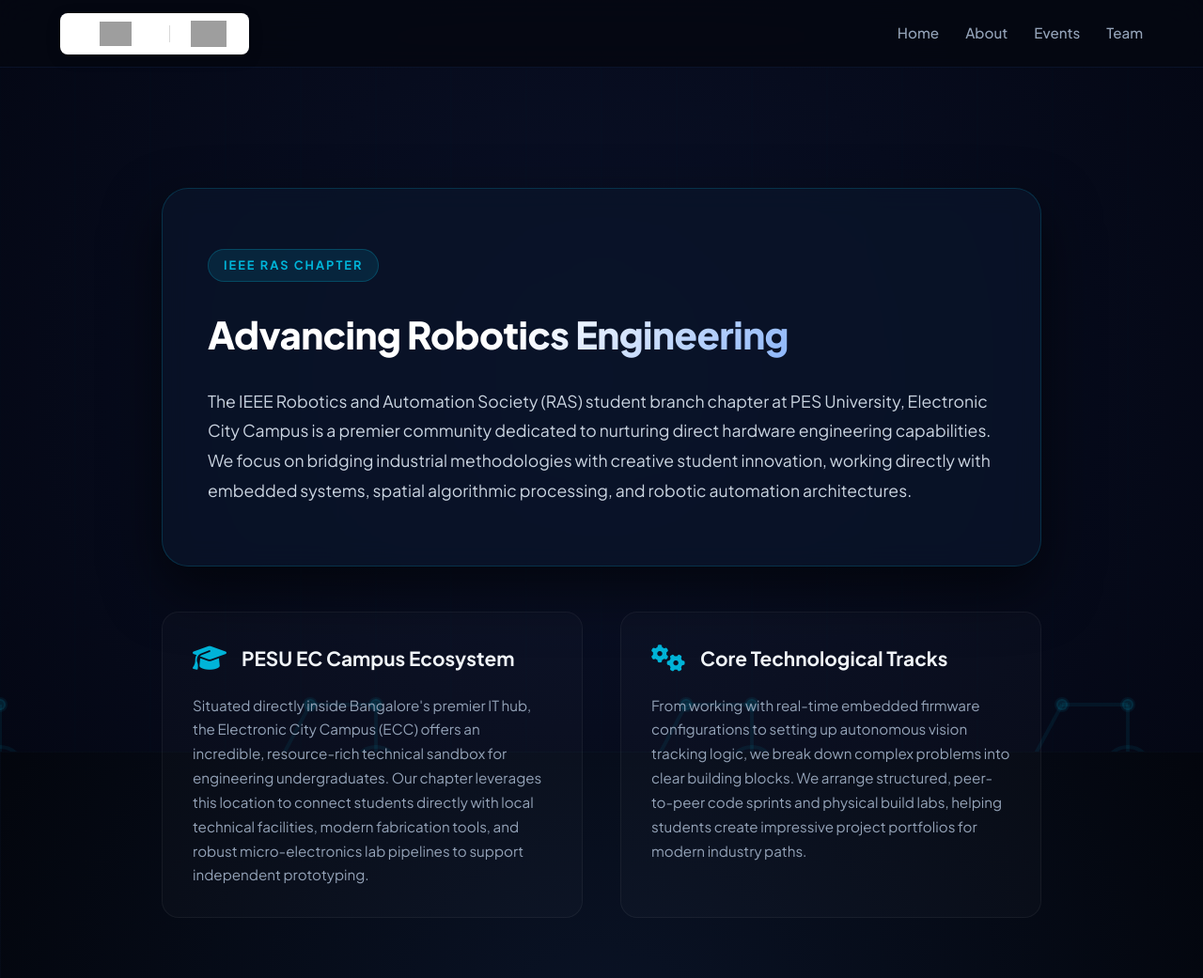
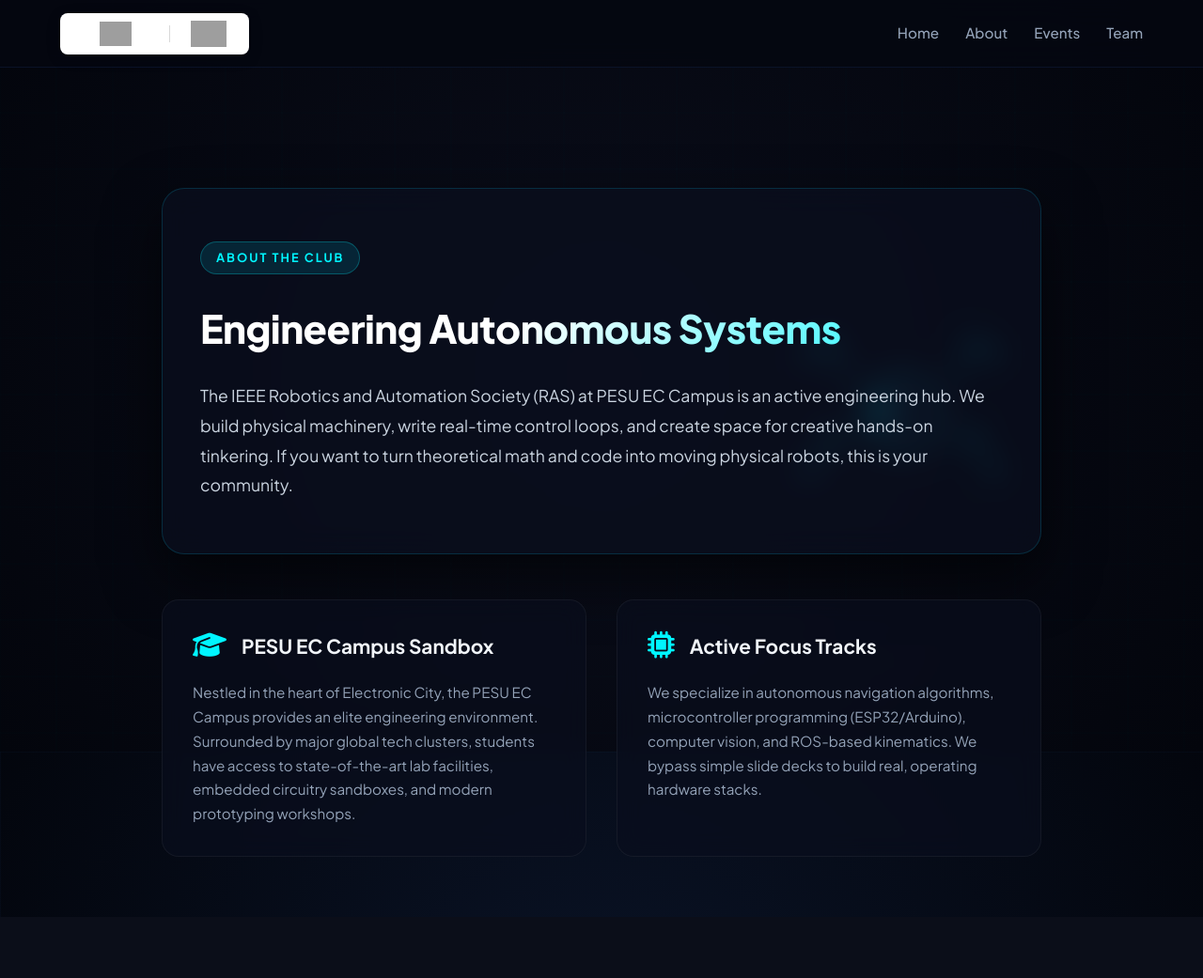
Before and after one commit to ModhakKGowda/ieee-ras-ec-site, a Flask app: page /about in a window 1280 px wide. Shown: the whole page at 94% size. After the commit the page ends 912 px from the top, so only its background shows below. Run offline with Flask 3, Linux system fonts and the light colour scheme; grey boxes are pictures that could not be loaded.

Commit message:
Refactor about.html for improved styling and content
Updated styles and content in the about.html template to enhance visual appeal and clarity.

```diff
--- a/api/templates/about.html
+++ b/api/templates/about.html
@@ -13,38 +13,42 @@
             position: fixed;
             top: 0; left: 0; width: 100%; height: 100%;
             z-index: -1;
-            background: radial-gradient(circle at center, #0a1128 0%, #040714 100%);
+            background: radial-gradient(circle at center, #0a0d1a 0%, #03050c 100%);
         }
         .about-container {
             max-width: 1000px;
             margin: 8rem auto 4rem auto;
             padding: 0 2rem;
+            position: relative;
+            z-index: 2;
         }
         .about-main-card {
-            background: rgba(10, 20, 42, 0.75);
+            background: rgba(10, 15, 30, 0.7);
             border: 1px solid rgba(0, 180, 216, 0.2);
             box-shadow: 0 25px 60px rgba(0,0,0,0.6);
-            backdrop-filter: blur(14px);
-            padding: 4rem 3rem;
-            border-radius: 28px;
+            backdrop-filter: blur(16px);
+            padding: 3.5rem 2.5rem;
+            border-radius: 24px;
             margin-bottom: 3rem;
         }
         .grid-two-col {
             display: grid;
             grid-template-columns: 1fr 1fr;
-            gap: 2.5rem;
-            margin-top: 3rem;
+            gap: 2rem;
+            margin-top: 2rem;
         }
         .info-block {
-            background: rgba(255, 255, 255, 0.02);
+            background: rgba(10, 15, 30, 0.65);
             border: 1px solid rgba(255, 255, 255, 0.05);
+            backdrop-filter: blur(12px);
             padding: 2rem;
             border-radius: 18px;
             transition: all 0.3s ease;
         }
         .info-block:hover {
-            border-color: rgba(0, 180, 216, 0.3);
-            background: rgba(0, 180, 216, 0.02);
+            border-color: rgba(0, 180, 216, 0.4);
+            transform: translateY(-4px);
+            background: rgba(0, 180, 216, 0.03);
         }
         @media(max-width: 768px) {
             .grid-two-col { grid-template-columns: 1fr; }
@@ -73,31 +77,31 @@
 
     <div class="about-container">
         <div class="about-main-card">
-            <div class="badge" style="background: rgba(0, 180, 216, 0.12); color: #00b4d8; padding: 6px 16px; border-radius: 20px; font-weight: 700; font-size: 0.8rem; display: inline-block; margin-bottom: 1.5rem; letter-spacing: 2px; border: 1px solid rgba(0, 180, 216, 0.25);">IEEE RAS CHAPTER</div>
-            <h1 style="font-size: 2.5rem; font-weight: 800; margin-bottom: 1.5rem; letter-spacing: -0.5px;">Advancing Robotics Engineering</h1>
+            <div class="badge" style="background: rgba(0, 180, 216, 0.15); color: #00f5ff; padding: 6px 16px; border-radius: 20px; font-weight: 700; font-size: 0.8rem; display: inline-block; margin-bottom: 1.5rem; letter-spacing: 2px; border: 1px solid rgba(0, 245, 255, 0.25);">ABOUT THE CLUB</div>
+            <h1 style="font-size: 2.6rem; font-weight: 800; margin-bottom: 1.5rem; letter-spacing: -0.5px; background: linear-gradient(135deg, #fff 40%, #00f5ff 100%); -webkit-background-clip: text; -webkit-text-fill-color: transparent;">Engineering Autonomous Systems</h1>
             <p style="color: #cbd5e1; font-size: 1.1rem; line-height: 1.8; margin-bottom: 0;">
-                The IEEE Robotics and Automation Society (RAS) student branch chapter at PES University, Electronic City Campus is a premier community dedicated to nurturing direct hardware engineering capabilities. We focus on bridging industrial methodologies with creative student innovation, working directly with embedded systems, spatial algorithmic processing, and robotic automation architectures.
+                The IEEE Robotics and Automation Society (RAS) at PESU EC Campus is an active engineering hub. We build physical machinery, write real-time control loops, and create space for creative hands-on tinkering. If you want to turn theoretical math and code into moving physical robots, this is your community.
             </p>
         </div>
 
         <div class="grid-two-col">
             <div class="info-block">
                 <div style="display: flex; align-items: center; gap: 1rem; margin-bottom: 1.25rem;">
-                    <i class="fa-solid fa-graduation-cap" style="color: #00b4d8; font-size: 1.8rem;"></i>
-                    <h3 style="font-weight: 700; font-size: 1.3rem; margin: 0;">PESU EC Campus Ecosystem</h3>
+                    <i class="fa-solid fa-graduation-cap" style="color: #00f5ff; font-size: 1.8rem;"></i>
+                    <h3 style="font-weight: 700; font-size: 1.3rem; margin: 0;">PESU EC Campus Sandbox</h3>
                 </div>
                 <p style="color: #94a3b8; font-size: 0.95rem; line-height: 1.7; margin: 0;">
-                    Situated directly inside Bangalore's premier IT hub, the Electronic City Campus (ECC) offers an incredible, resource-rich technical sandbox for engineering undergraduates. Our chapter leverages this location to connect students directly with local technical facilities, modern fabrication tools, and robust micro-electronics lab pipelines to support independent prototyping.
+                    Nestled in the heart of Electronic City, the PESU EC Campus provides an elite engineering environment. Surrounded by major global tech clusters, students have access to state-of-the-art lab facilities, embedded circuitry sandboxes, and modern prototyping workshops.
                 </p>
             </div>
 
             <div class="info-block">
                 <div style="display: flex; align-items: center; gap: 1rem; margin-bottom: 1.25rem;">
-                    <i class="fa-solid fa-gears" style="color: #00b4d8; font-size: 1.8rem;"></i>
-                    <h3 style="font-weight: 700; font-size: 1.3rem; margin: 0;">Core Technological Tracks</h3>
+                    <i class="fa-solid fa-microchip" style="color: #00f5ff; font-size: 1.8rem;"></i>
+                    <h3 style="font-weight: 700; font-size: 1.3rem; margin: 0;">Active Focus Tracks</h3>
                 </div>
                 <p style="color: #94a3b8; font-size: 0.95rem; line-height: 1.7; margin: 0;">
-                    From working with real-time embedded firmware configurations to setting up autonomous vision tracking logic, we break down complex problems into clear building blocks. We arrange structured, peer-to-peer code sprints and physical build labs, helping students create impressive project portfolios for modern industry paths.
+                    We specialize in autonomous navigation algorithms, microcontroller programming (ESP32/Arduino), computer vision, and ROS-based kinematics. We bypass simple slide decks to build real, operating hardware stacks.
                 </p>
             </div>
         </div>
@@ -108,118 +112,192 @@
         const ctx = canvas.getContext('2d');
         let mouse = { x: null, y: null };
 
-        function resize() { canvas.width = window.innerWidth; canvas.height = window.innerHeight; }
+        function resize() {
+            canvas.width = window.innerWidth;
+            canvas.height = window.innerHeight;
+        }
         window.addEventListener('resize', resize);
-        window.addEventListener('mousemove', (e) => { mouse.x = e.clientX; mouse.y = e.clientY; });
+        window.addEventListener('mousemove', (e) => {
+            mouse.x = e.clientX;
+            mouse.y = e.clientY;
+        });
         resize();
 
-        // Mechanical arm structures fixed to different anchor bases
-        let arms = [];
+        // Default mouse position at center of screen if not hovered yet
+        mouse.x = window.innerWidth / 2;
+        mouse.y = window.innerHeight / 2;
 
-        function initArms() {
-            arms = [];
-            const segmentsCount = 3;
-            const segLength = 70;
-            // Generate multiple mechanical structural limbs based on screen proportions
-            for(let x = 0; x <= canvas.width + 200; x += 400) {
-                arms.push({
-                    baseX: x,
-                    baseY: canvas.height + 20,
-                    segLength: segLength,
-                    angles: [0, 0, 0]
-                });
-            }
+        // Robot Configuration
+        const robot = {
+            x: window.innerWidth * 0.75, // Placed on the right side of the screen
+            y: window.innerHeight * 0.5,
+            targetX: window.innerWidth * 0.75,
+            targetY: window.innerHeight * 0.5,
+            bodyRadius: 45,
+            eyeAngle: 0,
+            legs: []
+        };
+
+        // Initialize 4 kinematic robot legs
+        const legOffsets = [
+            { dx: -55, dy: -35, angleOffset: Math.PI },
+            { dx: 55, dy: -35, angleOffset: 0 },
+            { dx: -55, dy: 35, angleOffset: Math.PI },
+            { dx: 55, dy: 35, angleOffset: 0 }
+        ];
+
+        legOffsets.forEach((offset, idx) => {
+            robot.legs.push({
+                dx: offset.dx,
+                dy: offset.dy,
+                joint1X: 0, joint1Y: 0,
+                footX: robot.x + offset.dx * 1.8,
+                footY: robot.y + offset.dy * 1.8 + 40,
+                targetFootX: robot.x + offset.dx * 1.8,
+                targetFootY: robot.y + offset.dy * 1.8 + 40,
+                stepCycle: Math.random() * Math.PI,
+                isStepping: false
+            });
+        });
+
+        function updateRobot() {
+            // Keep robot centered on its target spot, but let it float slightly
+            const targetX = window.innerWidth > 900 ? window.innerWidth * 0.75 : window.innerWidth * 0.5;
+            const targetY = window.innerHeight * 0.55;
+
+            robot.x += (targetX - robot.x) * 0.1;
+            robot.y += (targetY - robot.y) * 0.1;
+
+            // Compute head/eye angle looking at the mouse
+            const dx = mouse.x - robot.x;
+            const dy = mouse.y - robot.y;
+            robot.eyeAngle = Math.atan2(dy, dx);
+
+            // Animate mechanical legs stepping based on body drift
+            robot.legs.forEach((leg, index) => {
+                leg.stepCycle += 0.03;
+
+                // Calculated optimal resting foot position
+                const idealFootX = robot.x + leg.dx * 1.8 + Math.cos(robot.eyeAngle) * 10;
+                const idealFootY = robot.y + leg.dy * 1.8 + Math.sin(robot.eyeAngle) * 10 + 20;
+
+                // If foot gets too far from its ideal position, trigger a step
+                const distToIdeal = Math.hypot(leg.footX - idealFootX, leg.footY - idealFootY);
+                if (distToIdeal > 50 && !leg.isStepping) {
+                    leg.isStepping = true;
+                    leg.targetFootX = idealFootX + (Math.random() - 0.5) * 20;
+                    leg.targetFootY = idealFootY + (Math.random() - 0.5) * 20;
+                }
+
+                if (leg.isStepping) {
+                    // Smoothly lift and plant foot
+                    leg.footX += (leg.targetFootX - leg.footX) * 0.15;
+                    leg.footY += (leg.targetFootY - leg.footY) * 0.15;
+
+                    // Add arch lift effect
+                    const stepDist = Math.hypot(leg.footX - leg.targetFootX, leg.footY - leg.targetFootY);
+                    if (stepDist < 2) {
+                        leg.isStepping = false;
+                    }
+                }
+            });
         }
 
-        function solveInverseKinematics(arm) {
-            let targetX = mouse.x || arm.baseX;
-            let targetY = mouse.y || (arm.baseY - 200);
+        function drawRobot() {
+            // 1. Draw Leg Linkages
+            robot.legs.forEach((leg) => {
+                const startX = robot.x + leg.dx;
+                const startY = robot.y + leg.dy;
 
-            // Simple relaxation loops simulating joint pull movements toward pointer
-            for(let step=0; step<5; step++) {
-                let jX = [arm.baseX, 0, 0, 0];
-                let jY = [arm.baseY, 0, 0, 0];
+                // Solve elbow joint position (Inverse Kinematics approximation)
+                const midX = (startX + leg.footX) / 2 + Math.sin(Date.now() * 0.003 + leg.dx) * 15;
+                const midY = (startY + leg.footY) / 2 - 25; // Arch joint upwards
 
-                let curAngle = 0;
-                for(let i=0; i<3; i++) {
-                    curAngle += arm.angles[i];
-                    jX[i+1] = jX[i] + Math.cos(curAngle) * arm.segLength;
-                    jY[i+1] = jY[i] + Math.sin(curAngle) * arm.segLength;
-                }
-
-                // Adjust angles slightly based on vector directions to targeted point
-                for(let i=2; i>=0; i--) {
-                    let dx = targetX - jX[i];
-                    let dy = targetY - jY[i];
-                    let baseAngle = Math.atan2(dy, dx);
-                    arm.angles[i] += (baseAngle - arm.angles[i]) * 0.05;
-                }
-            }
-        }
-
-        function drawArm(arm) {
-            let x = arm.baseX;
-            let y = arm.baseY;
-            let curAngle = 0;
-
-            ctx.lineWidth = 4;
-            ctx.strokeStyle = 'rgba(0, 180, 216, 0.08)';
-            ctx.fillStyle = 'rgba(0, 180, 216, 0.15)';
-
-            // Draw base structural rotating plate
-            ctx.beginPath();
-            ctx.arc(x, y, 25, 0, Math.PI, true);
-            ctx.stroke();
-
-            // Loop through joints and render structural hydraulic links
-            for(let i=0; i<3; i++) {
-                curAngle += arm.angles[i];
-                let nextX = x + Math.cos(curAngle) * arm.segLength;
-                let nextY = y + Math.sin(curAngle) * arm.segLength;
-
-                // Main bone linkage line
+                // Draw Hydraulic metallic lines
+                ctx.strokeStyle = "rgba(0, 245, 255, 0.35)";
+                ctx.lineWidth = 6;
+                ctx.lineCap = "round";
                 ctx.beginPath();
-                ctx.moveTo(x, y);
-                ctx.lineTo(nextX, nextY);
+                ctx.moveTo(startX, startY);
+                ctx.lineTo(midX, midY);
+                ctx.lineTo(leg.footX, leg.footY);
                 ctx.stroke();
 
-                // Mechanical joint actuator pins
+                // Draw pivot connections
+                ctx.fillStyle = "#09122c";
+                ctx.strokeStyle = "#00f5ff";
+                ctx.lineWidth = 2;
                 ctx.beginPath();
-                ctx.arc(x, y, 6, 0, Math.PI*2);
+                ctx.arc(midX, midY, 6, 0, Math.PI * 2);
                 ctx.fill();
                 ctx.stroke();
 
-                x = nextX;
-                y = nextY;
+                // Draw foot pads
+                ctx.beginPath();
+                ctx.arc(leg.footX, leg.footY, 5, 0, Math.PI * 2);
+                ctx.fill();
+                ctx.stroke();
+            });
+
+            // 2. Draw Chassis Body Core
+            ctx.fillStyle = "#0c1020";
+            ctx.strokeStyle = "rgba(0, 245, 255, 0.4)";
+            ctx.lineWidth = 4;
+            ctx.beginPath();
+            ctx.arc(robot.x, robot.y, robot.bodyRadius, 0, Math.PI * 2);
+            ctx.fill();
+            ctx.stroke();
+
+            // Inner technical power ring glow
+            ctx.strokeStyle = "rgba(0, 245, 255, 0.15)";
+            ctx.lineWidth = 10;
+            ctx.beginPath();
+            ctx.arc(robot.x, robot.y, robot.bodyRadius - 12, 0, Math.PI * 2);
+            ctx.stroke();
+
+            // 3. Draw Camera Sensor Head & Eye
+            const eyeDist = 18;
+            const eyeX = robot.x + Math.cos(robot.eyeAngle) * eyeDist;
+            const eyeY = robot.y + Math.sin(robot.eyeAngle) * eyeDist;
+
+            // Camera module lens
+            ctx.fillStyle = "#111730";
+            ctx.strokeStyle = "#00f5ff";
+            ctx.lineWidth = 3;
+            ctx.beginPath();
+            ctx.arc(eyeX, eyeY, 15, 0, Math.PI * 2);
+            ctx.fill();
+            ctx.stroke();
+
+            // Glowing blue pupil
+            ctx.fillStyle = "#00f5ff";
+            ctx.shadowColor = "#00f5ff";
+            ctx.shadowBlur = 12;
+            ctx.beginPath();
+            ctx.arc(eyeX + Math.cos(robot.eyeAngle) * 4, eyeY + Math.sin(robot.eyeAngle) * 4, 5, 0, Math.PI * 2);
+            ctx.fill();
+            ctx.shadowBlur = 0; // Reset shadow glow
+        }
+
+        function animate() {
+            ctx.clearRect(0, 0, canvas.width, canvas.height);
+
+            // Technical overlay grid background
+            ctx.strokeStyle = "rgba(0, 245, 255, 0.02)";
+            ctx.lineWidth = 1;
+            const gridSize = 60;
+            for (let x = 0; x < canvas.width; x += gridSize) {
+                ctx.beginPath(); ctx.moveTo(x, 0); ctx.lineTo(x, canvas.height); ctx.stroke();
+            }
+            for (let y = 0; y < canvas.height; y += gridSize) {
+                ctx.beginPath(); ctx.moveTo(0, y); ctx.lineTo(canvas.width, y); ctx.stroke();
             }
 
-            // End-Effector Grabber Tip
-            ctx.beginPath();
-            ctx.arc(x, y, 4, 0, Math.PI*2);
-            ctx.fillStyle = '#00b4d8';
-            ctx.fill();
+            updateRobot();
+            drawRobot();
+            requestAnimationFrame(animate);
         }
-
-        function renderLoop() {
-            ctx.clearRect(0, 0, canvas.width, canvas.height);
-
-            // Render grid framework underneath mechanical constructs
-            ctx.strokeStyle = 'rgba(0, 180, 216, 0.02)';
-            ctx.lineWidth = 1;
-            for(let i=0; i<canvas.width; i+=80) {
-                ctx.beginPath(); ctx.moveTo(i, 0); ctx.lineTo(i, canvas.height); ctx.stroke();
-            }
-
-            arms.forEach(arm => {
-                solveInverseKinematics(arm);
-                drawArm(arm);
-            });
-            requestAnimationFrame(renderLoop);
-        }
-
-        initArms();
-        renderLoop();
-        window.addEventListener('resize', initArms);
+        animate();
     </script>
 </body>
 </html>
```
